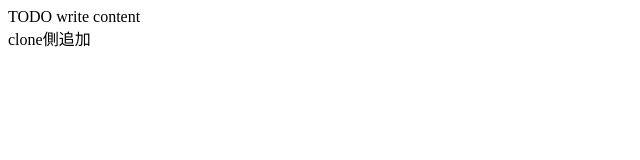
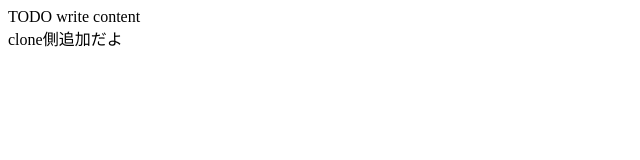
Before and after one commit to shodoi/test, a plain HTML site: page index.html in a window 1280 px wide. Shown: the full height of the page, 0-640 px from the left. Drawn offline with Linux system fonts and the light colour scheme.

Commit message:
競合状態でpush original側

```diff
--- a/index.html
+++ b/index.html
@@ -12,6 +12,6 @@ and open the template in the editor.
 	</head>
 	<body>
 		<div>TODO write content</div>
-		<div>clone側追加</div>
+		<div>clone側追加だよ</div>
 	</body>
 </html>
```
